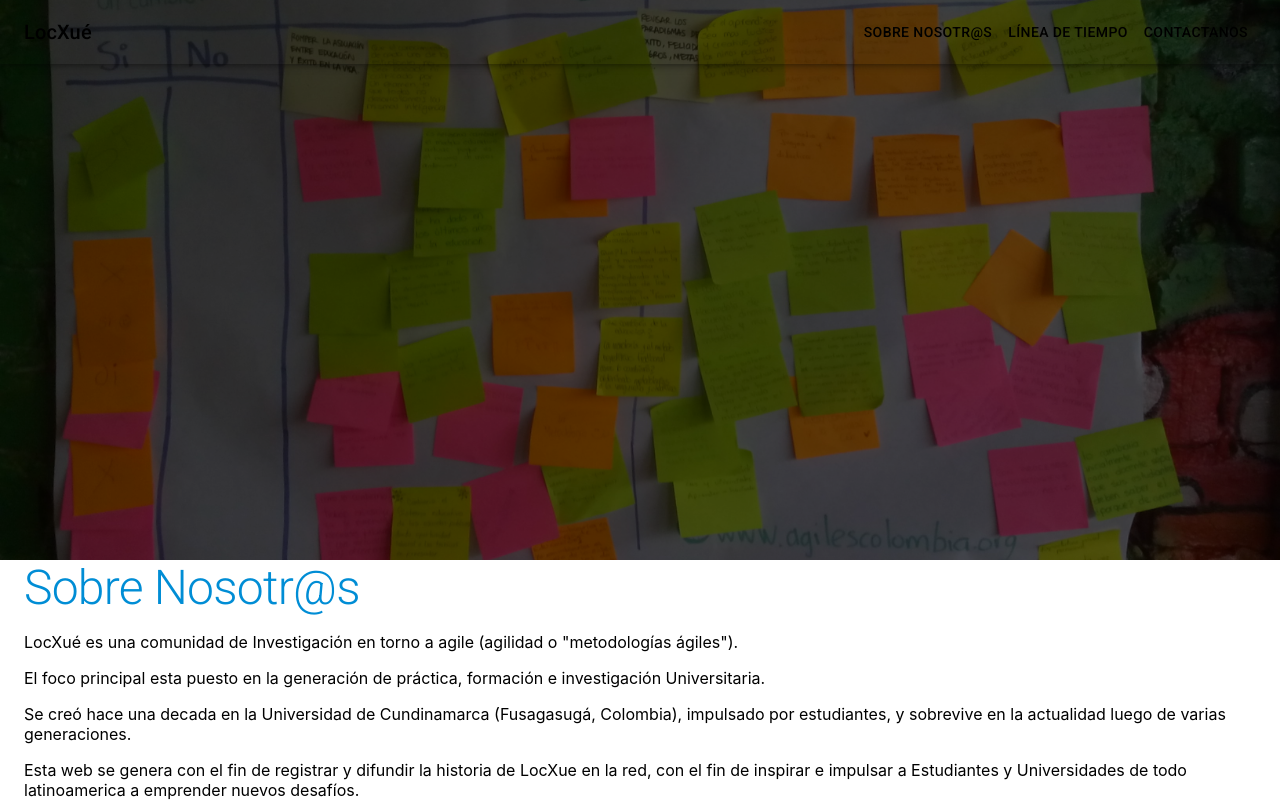
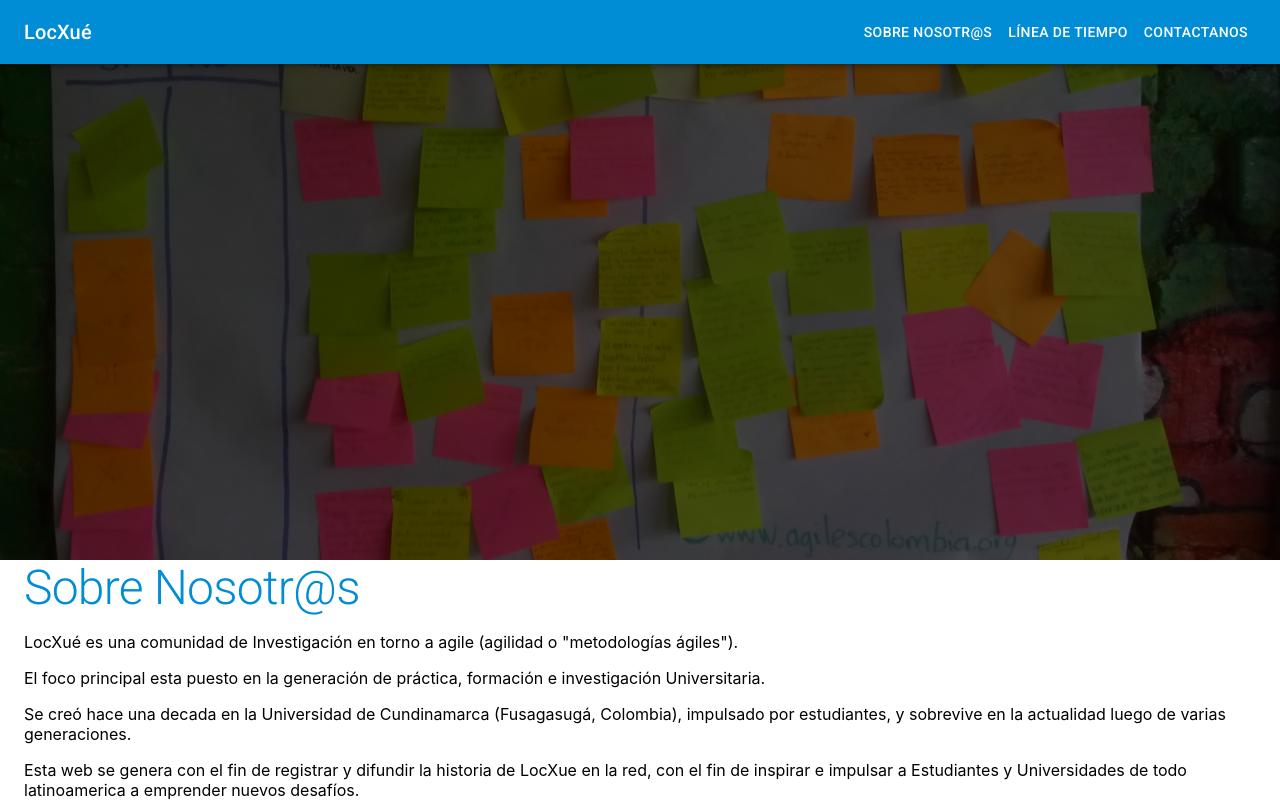
Before and after one commit to LocXue/locxue, a React (Create React App) app: page / in a window 1280 px wide. Shown: the top 801 px of the page. Built offline with nearby package versions, Linux system fonts and the light colour scheme.

Commit message:
Test with app bar

```diff
--- a/src/components/ButtonAppBar/ButtonAppBar.js
+++ b/src/components/ButtonAppBar/ButtonAppBar.js
@@ -22,7 +22,7 @@ export default function ButtonAppBar() {
 
   return (
     <div className={classes.root}>
-      <AppBar position="fixed" color="transparent">
+      <AppBar position="fixed" color="primary">
         <Toolbar>
           <Typography variant="h6" className={classes.title}>
             LocXué
--- a/src/components/ButtonAppBar/button-app-bar.scss
+++ b/src/components/ButtonAppBar/button-app-bar.scss
@@ -1,3 +1,3 @@
-.MuiAppBar-colorTransparent {
+.MuiAppBar-colorPrimary {
     background-color: rgba($color: #000000, $alpha: 0.5);
 }
```
